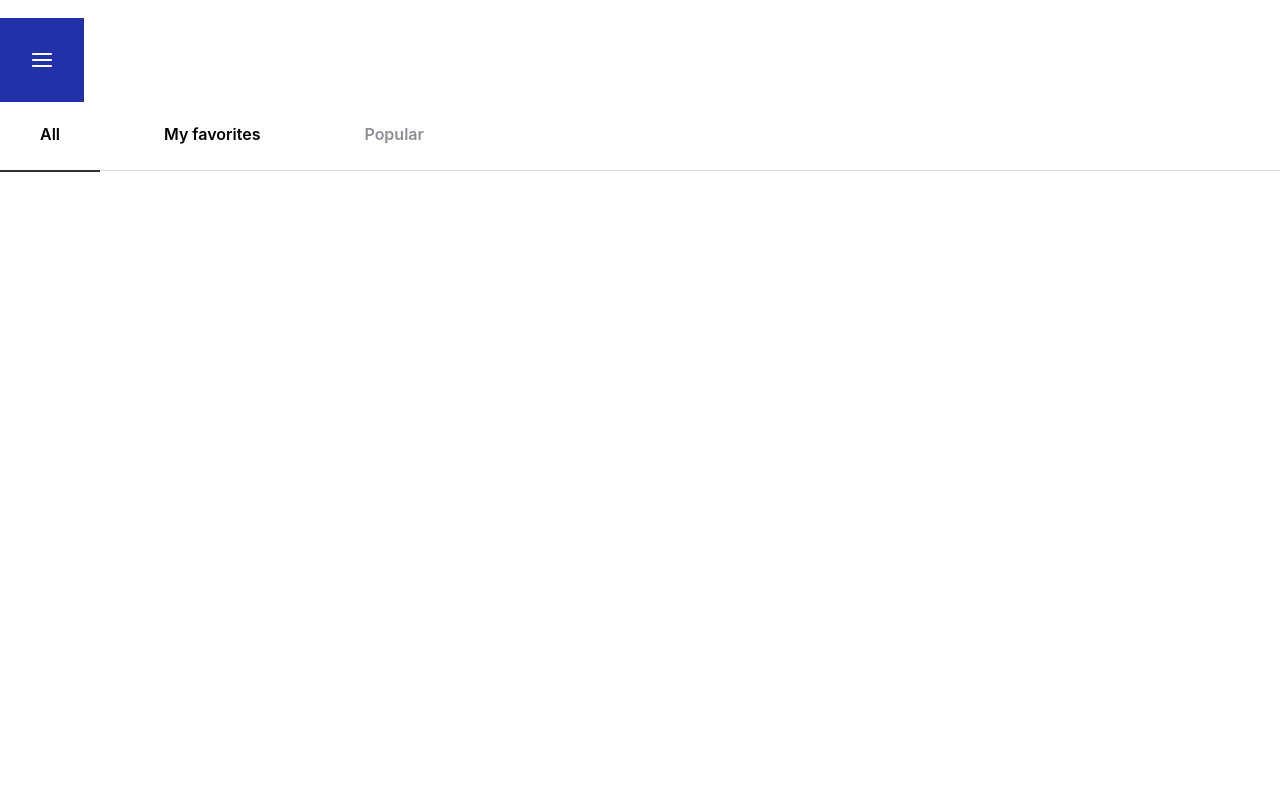
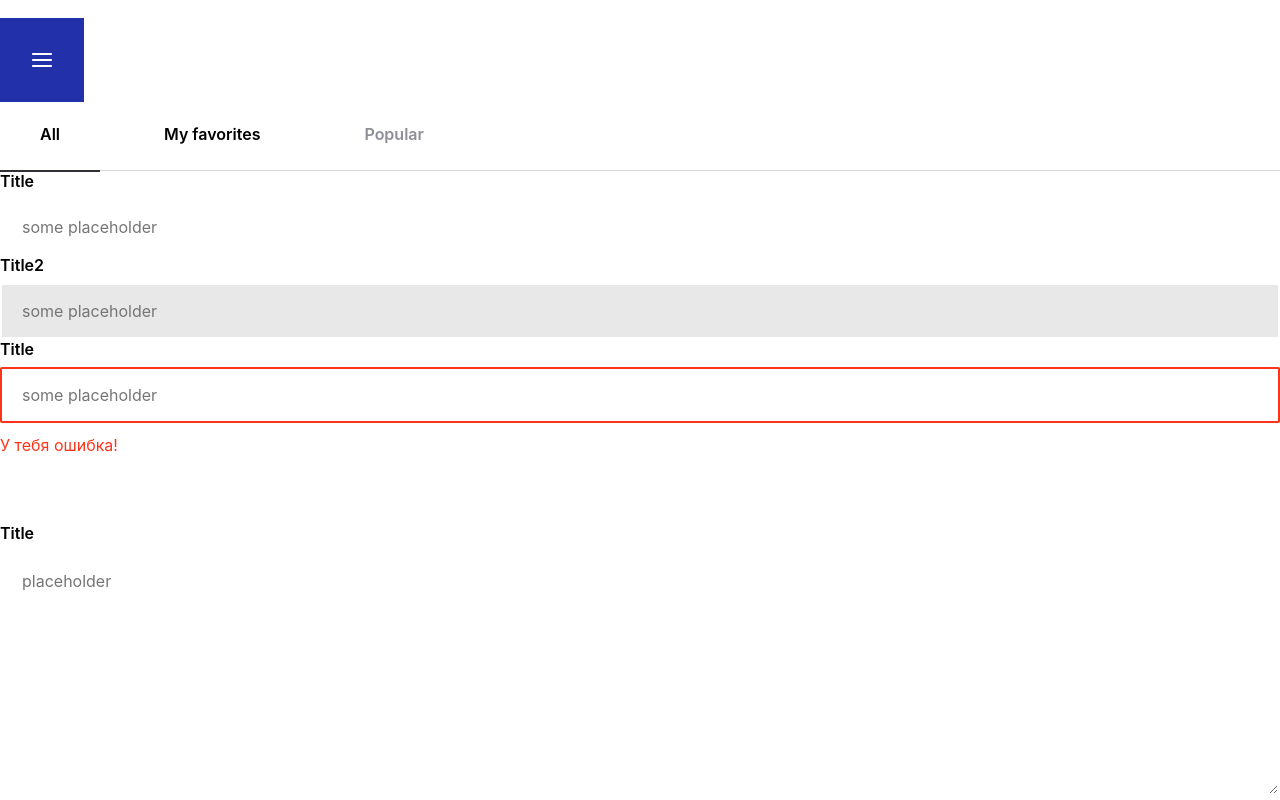
Before and after one commit to JimakPasha/tms-group-fe43, a React (Create React App) app: page / in a window 1280 px wide. Shown: the part 502-1302 px from the top of the page. Before the commit the page ends 800 px from the top, so only its background shows below. Built offline with nearby package versions, Linux system fonts and the light colour scheme.

Commit message:
feat: add Input, Textarea, Form

```diff
--- a/src/App.tsx
+++ b/src/App.tsx
@@ -1,3 +1,4 @@
+import { Form } from './Form/Form';
 import { BurgerMenu } from './components/BurgerMenu/BurgerMenu';
 import { Button } from './components/Button/Button';
 import { Tabs } from './components/Tabs/Tabs';
@@ -53,6 +54,7 @@
       <BurgerMenu />
       <br/>
       <Tabs />
+      <Form />
     </div>
   );
 }
--- /dev/null
+++ b/src/Form/Form.tsx
@@ -0,0 +1,63 @@
+import { FC, useState } from 'react';
+import { Input } from '../Input/Input';
+import './Form.scss';
+import { Textarea } from '../Textarea/Textarea';
+
+export const Form: FC = () => {
+    const [name, setName] = useState('');
+    const [lastName, setLastName] = useState('');
+    const [age, setAge] = useState('');
+    const [text, setText] = useState('');
+
+    const handleChangeName = (newName: string) => {
+        setName(newName);
+    }
+
+    const handleChangeLastName = (newName: string) => {
+        setLastName(newName);
+    }
+
+    const handleChangeAge = (newName: string) => {
+        setAge(newName);
+    }
+
+    const handleChangeText = (newName: string) => {
+        setText(newName);
+    }
+
+    return (
+        <form>
+            <Input
+                title='Title'
+                placeholder='some placeholder'
+                value={name}
+                handleChange={handleChangeName}
+            />
+            <Input
+                title='Title2'
+                placeholder='some placeholder'
+                value={lastName}
+                isDisabled
+                handleChange={handleChangeLastName}
+            />
+            <Input
+                title='Title'
+                placeholder='some placeholder'
+                value={age}
+                errorMessage='У тебя ошибка!'
+                handleChange={handleChangeAge}
+            />
+            <br/>
+            <br/>
+            <br/>
+            <br/>
+            <br/>
+            <Textarea
+                title='Title'
+                value={text}
+                placeholder='placeholder'
+                handleChange={handleChangeText}
+            />
+        </form>
+    )
+};
--- /dev/null
+++ b/src/Input/Input.scss
@@ -0,0 +1,45 @@
+.input-wrapper {
+    position: relative;
+
+    .label {
+        display: block;
+        margin-bottom: 8px;
+        font-size: 16px;
+        line-height: 20px;
+        font-weight: 600;
+    }
+
+    .input {
+        width: 100%;
+        height: 56px;
+        padding: 0 20px;
+        border-radius: 2px;
+        border: 2px solid #fff;
+        outline: none;
+        font-size: 16px;
+        font-weight: 400;
+
+        &:focus {
+            border-color: #dadada;
+        }
+
+        &:disabled {
+            color: #8D8E97;
+            background-color: #E8E8E8;
+            cursor: not-allowed;
+        }
+
+        &.error {
+            border-color: #FD3419;
+        }
+    }
+
+    .errorMesage {
+        position: absolute;
+        bottom: -32px;
+        font-size: 16px;
+        line-height: 20px;
+        font-weight: 400;
+        color: #FD3419;
+    }
+}
--- /dev/null
+++ b/src/Input/Input.tsx
@@ -0,0 +1,36 @@
+import { FC } from 'react';
+import './Input.scss';
+
+interface IInput {
+    value: string;
+    handleChange: (newValue: string) => void;
+    title: string;
+    placeholder?: string;
+    isDisabled?: boolean;
+    errorMessage?: string;
+}
+
+export const Input: FC<IInput> = ({
+    value,
+    handleChange,
+    placeholder,
+    title,
+    isDisabled = false,
+    errorMessage
+}) => {
+    return (
+        <div className='input-wrapper'>
+            <label className='label' htmlFor="input-text">{title}</label>
+            <input
+                className={`input ${errorMessage && 'error'}`}
+                placeholder={placeholder}
+                disabled={isDisabled}
+                type="text"
+                id='input-text'
+                value={value}
+                onChange={(e) => handleChange(e.target.value)}
+            />
+            {errorMessage && <div className='errorMesage'>{errorMessage}</div>}
+        </div>
+    )
+};
--- /dev/null
+++ b/src/Textarea/Textarea.scss
@@ -0,0 +1,23 @@
+.label {
+    display: block;
+    margin-bottom: 8px;
+    font-size: 16px;
+    line-height: 20px;
+    font-weight: 600;
+}
+
+.textarea {
+    width: 100%;
+    height: 245px;
+    padding: 18px 20px;
+    border-radius: 2px;
+    border: 2px solid #fff;
+    outline: none;
+    font-size: 16px;
+    font-weight: 400;
+    resize: vertical;
+
+    &:focus {
+        border-color: #dadada;
+    }
+}
--- /dev/null
+++ b/src/Textarea/Textarea.tsx
@@ -0,0 +1,24 @@
+import { FC } from 'react';
+import './Textarea.scss';
+
+interface ITextarea {
+    value: string;
+    handleChange: (newValue: string) => void;
+    title: string;
+    placeholder?: string;
+}
+
+export const Textarea: FC<ITextarea> = ({value, handleChange, title, placeholder}) => {
+    return (
+        <div className='textarea-wrapper'>
+            <label className='label' htmlFor="textarea-text">{title}</label>
+            <textarea
+                className='textarea'
+                placeholder={placeholder}
+                id='textarea-text'
+                value={value}
+                onChange={(e) => handleChange(e.target.value)}
+            />
+        </div>
+    )
+};
```
Also changed, not shown: src/Form/Form.scss (added).
